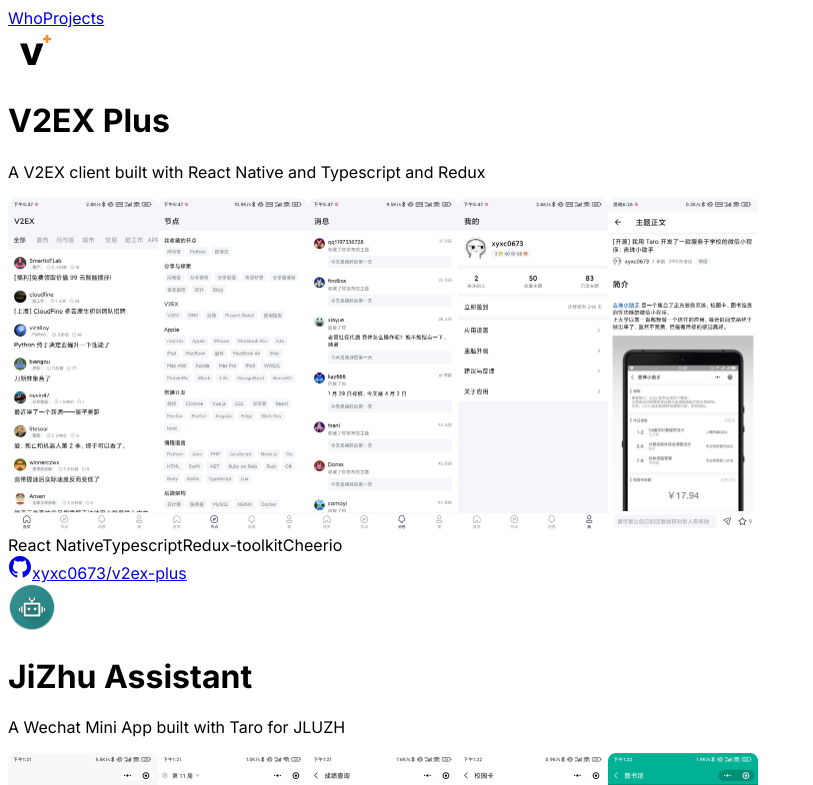
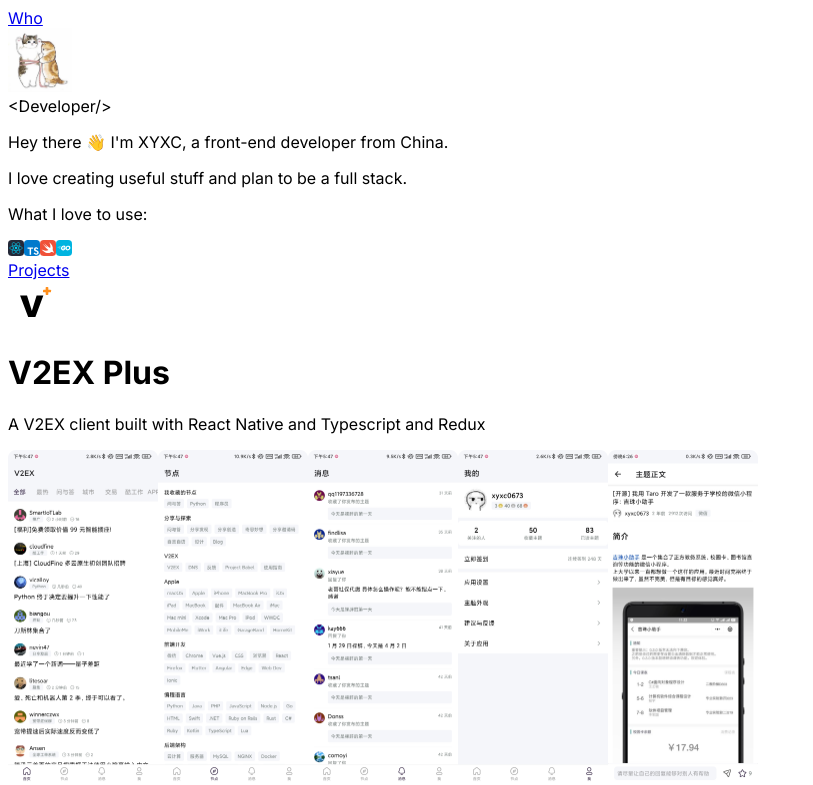
Before and after one commit to xyxc0673/xym.im, a Next.js app: page / in a window 1280 px wide. Shown: the top 785 px of the page, without its empty margins (0-813 px from the left). Built offline with nearby package versions, Linux system fonts and the light colour scheme.

Commit message:
feat: add profile

```diff
--- /dev/null
+++ b/app/Profile.tsx
@@ -0,0 +1,92 @@
+import { skills } from '@/config/skills';
+import { css, cx } from '@/styled-system/css';
+import { vstack, hstack } from '@/styled-system/patterns';
+import Image from 'next/image';
+
+const Profile = () => {
+  return (
+    <div
+      className={vstack({
+        alignItems: 'start',
+        w: '100%',
+      })}
+    >
+      <div
+        className={css({
+          overflow: 'hidden',
+          rounded: '3xl',
+        })}
+      >
+        <Image
+          src='/profile/avatar.jpg'
+          alt='avatar'
+          width={64}
+          height={64}
+          className={cx(
+            css({
+              objectFit: 'cover',
+            })
+          )}
+        />
+      </div>
+      <div className='group'>
+        <div
+          className={css({
+            fontSize: '4xl',
+            fontWeight: 'bold',
+            position: 'relative',
+            _after: {
+              content: '""',
+              display: 'inline-block',
+              position: 'absolute',
+              top: '15%',
+              width: '0.25em',
+              height: '70%',
+              bg: 'grey',
+              ml: '2',
+              visibility: 'hidden',
+              _groupHover: {
+                visibility: 'visible',
+                animation: 'typing 1s infinite',
+              },
+            },
+          })}
+        >
+          {`<Developer/>`}
+        </div>
+      </div>
+      <p>
+        {`Hey there 👋 I'm `}
+        <span
+          className={css({
+            backgroundImage: 'linear-gradient(to right, #e68765, #f0b7a3)',
+            backgroundClip: 'text',
+            color: 'transparent',
+            fontWeight: 'bold',
+          })}
+        >
+          XYXC
+        </span>
+        , a front-end developer from China.
+      </p>
+      <p>I love creating useful stuff and plan to be a full stack.</p>
+      <p>What I love to use:</p>
+      <div className={hstack()}>
+        {skills.map(
+          (skill) =>
+            skill.Icon && (
+              <skill.Icon
+                key={skill.name}
+                className={css({
+                  width: '2rem',
+                  height: '2rem',
+                })}
+              />
+            )
+        )}
+      </div>
+    </div>
+  );
+};
+
+export default Profile;
--- a/app/page.tsx
+++ b/app/page.tsx
@@ -2,6 +2,7 @@
 import { vstack } from '@/styled-system/patterns';
 import Footer from './footer';
 import ProjectList from './ProjectList';
+import Profile from './Profile';
 
 const Header = ({
   id,
@@ -17,7 +18,7 @@
         fontSize: '4xl',
         fontWeight: 'bold',
         color: 'slate.900',
-        p: '6',
+        py: '6',
       })}
       href={`#${id}`}
     >
@@ -34,10 +35,19 @@
         minH: '100vh',
       })}
     >
-      <Header id='who'>Who</Header>
-      <Header id='projects'>Projects</Header>
-      <ProjectList />
-      <Footer />
+      <div
+        className={vstack({
+          w: '70%',
+          alignItems: 'start',
+          px: '16',
+        })}
+      >
+        <Header id='who'>Who</Header>
+        <Profile />
+        <Header id='projects'>Projects</Header>
+        <ProjectList />
+        <Footer />
+      </div>
     </main>
   );
 }
--- /dev/null
+++ b/assets/icons/golang.tsx
@@ -0,0 +1,25 @@
+import { SVGProps } from 'react';
+
+export function SkillIconsGolang(props: SVGProps<SVGSVGElement>) {
+  return (
+    <svg
+      xmlns='http://www.w3.org/2000/svg'
+      width='1em'
+      height='1em'
+      viewBox='0 0 256 256'
+      {...props}
+    >
+      <g fill='none'>
+        <rect width='256' height='256' fill='#00B4E0' rx='60'></rect>
+        <path
+          fill='#fff'
+          d='M40.5 113.234c-.4 0-.5-.2-.3-.5l2.1-2.7c.2-.3.7-.5 1.1-.5h35.7c.4 0 .5.3.3.6l-1.7 2.6c-.2.3-.7.6-1 .6l-36.2-.1Zm-15.1 9.2c-.4 0-.5-.2-.3-.5l2.1-2.7c.2-.3.7-.5 1.1-.5h45.6c.4 0 .6.3.5.6l-.8 2.4c-.1.4-.5.6-.9.6l-47.3.1Zm24.2 9.2c-.4 0-.5-.3-.3-.6l1.4-2.5c.2-.3.6-.6 1-.6h20c.4 0 .6.3.6.7l-.2 2.4c0 .4-.4.7-.7.7l-21.8-.1Zm103.8-20.2c-6.3 1.6-10.6 2.8-16.8 4.4c-1.5.4-1.6.5-2.9-1c-1.5-1.7-2.6-2.8-4.7-3.8c-6.3-3.1-12.4-2.2-18.1 1.5c-6.8 4.4-10.3 10.9-10.2 19c.1 8 5.6 14.6 13.5 15.7c6.8.9 12.5-1.5 17-6.6c.9-1.1 1.7-2.3 2.7-3.7h-19.3c-2.1 0-2.6-1.3-1.9-3c1.3-3.1 3.7-8.3 5.1-10.9c.3-.6 1-1.6 2.5-1.6h36.4c-.2 2.7-.2 5.4-.6 8.1c-1.1 7.2-3.8 13.8-8.2 19.6c-7.2 9.5-16.6 15.4-28.5 17c-9.8 1.3-18.9-.6-26.9-6.6c-7.4-5.6-11.6-13-12.7-22.2c-1.3-10.9 1.9-20.7 8.5-29.3c7.1-9.3 16.5-15.2 28-17.3c9.4-1.7 18.4-.6 26.5 4.9c5.3 3.5 9.1 8.3 11.6 14.1c.6.9.2 1.4-1 1.7Z'
+        ></path>
+        <path
+          fill='#fff'
+          d='M186.5 166.734c-9.1-.2-17.4-2.8-24.4-8.8c-5.9-5.1-9.6-11.6-10.8-19.3c-1.8-11.3 1.3-21.3 8.1-30.2c7.3-9.6 16.1-14.6 28-16.7c10.2-1.8 19.8-.8 28.5 5.1c7.9 5.4 12.8 12.7 14.1 22.3c1.7 13.5-2.2 24.5-11.5 33.9c-6.6 6.7-14.7 10.9-24 12.8c-2.7.5-5.4.6-8 .9Zm23.8-40.4c-.1-1.3-.1-2.3-.3-3.3c-1.8-9.9-10.9-15.5-20.4-13.3c-9.3 2.1-15.3 8-17.5 17.4c-1.8 7.8 2 15.7 9.2 18.9c5.5 2.4 11 2.1 16.3-.6c7.9-4.1 12.2-10.5 12.7-19.1Z'
+        ></path>
+      </g>
+    </svg>
+  );
+}
--- /dev/null
+++ b/assets/icons/react.tsx
@@ -0,0 +1,39 @@
+import { SVGProps } from 'react';
+
+export function SkillIconsReactDark(props: SVGProps<SVGSVGElement>) {
+  return (
+    <svg
+      xmlns='http://www.w3.org/2000/svg'
+      width='1em'
+      height='1em'
+      viewBox='0 0 256 256'
+      {...props}
+    >
+      <g fill='none'>
+        <rect width='256' height='256' fill='#242938' rx='60'></rect>
+        <path
+          fill='#00D8FF'
+          d='M128.001 146.951c10.304 0 18.656-8.353 18.656-18.656c0-10.303-8.352-18.656-18.656-18.656c-10.303 0-18.656 8.353-18.656 18.656c0 10.303 8.353 18.656 18.656 18.656Z'
+        ></path>
+        <path
+          stroke='#00D8FF'
+          strokeWidth='8.911'
+          d='M128.002 90.363c25.048 0 48.317 3.594 65.862 9.635C215.003 107.275 228 118.306 228 128.295c0 10.409-13.774 22.128-36.475 29.649c-17.162 5.686-39.746 8.654-63.523 8.654c-24.378 0-47.463-2.786-64.819-8.717C41.225 150.376 28 138.506 28 128.295c0-9.908 12.41-20.854 33.252-28.12c17.61-6.14 41.453-9.812 66.746-9.812h.004Z'
+          clipRule='evenodd'
+        ></path>
+        <path
+          stroke='#00D8FF'
+          strokeWidth='8.911'
+          d='M94.981 109.438c12.514-21.698 27.251-40.06 41.249-52.24c16.864-14.677 32.914-20.425 41.566-15.436c9.017 5.2 12.288 22.988 7.463 46.41c-3.645 17.707-12.359 38.753-24.238 59.351c-12.179 21.118-26.124 39.724-39.931 51.792c-17.471 15.272-34.362 20.799-43.207 15.698c-8.583-4.946-11.865-21.167-7.747-42.852c3.479-18.323 12.21-40.812 24.841-62.723h.004Z'
+          clipRule='evenodd'
+        ></path>
+        <path
+          stroke='#00D8FF'
+          strokeWidth='8.911'
+          d='M95.012 147.578c-12.549-21.674-21.093-43.616-24.659-61.826c-4.293-21.941-1.258-38.716 7.387-43.72c9.009-5.216 26.052.834 43.934 16.712c13.52 12.004 27.403 30.061 39.316 50.639c12.214 21.098 21.368 42.473 24.929 60.461c4.506 22.764.859 40.157-7.978 45.272c-8.574 4.964-24.265-.291-40.996-14.689c-14.136-12.164-29.26-30.959-41.933-52.849Z'
+          clipRule='evenodd'
+        ></path>
+      </g>
+    </svg>
+  );
+}
--- /dev/null
+++ b/assets/icons/swift.tsx
@@ -0,0 +1,21 @@
+import { SVGProps } from 'react';
+
+export function SkillIconsSwift(props: SVGProps<SVGSVGElement>) {
+  return (
+    <svg
+      xmlns='http://www.w3.org/2000/svg'
+      width='1em'
+      height='1em'
+      viewBox='0 0 256 256'
+      {...props}
+    >
+      <g fill='none'>
+        <rect width='256' height='256' fill='#F05138' rx='60'></rect>
+        <path
+          fill='#fff'
+          d='m202.677 158.04l.724-2.896c10.616-42.224-15.201-92.41-59.114-118.71c19.302 26.058 27.747 57.666 20.267 85.172c-.724 2.413-1.448 4.826-2.413 7.239c-.965-.724-2.171-1.448-3.86-2.172c0 0-43.672-27.024-90.963-74.556c-1.207-1.206 25.334 37.881 55.253 69.489c-14.235-7.962-53.564-36.675-78.658-59.355c3.137 5.067 6.756 10.134 10.617 14.718c20.75 26.541 48.015 59.114 80.588 84.207c-22.922 13.995-55.254 15.201-87.344 0c-7.962-3.619-15.442-8.203-22.44-13.27c13.512 21.715 34.504 40.535 60.08 51.634c30.401 13.029 60.803 12.306 83.242.241c0 0 .241 0 .241-.241c.965-.482 1.931-1.206 2.896-1.689c10.857-5.549 32.09-11.099 43.672 11.099c3.378 5.067 9.41-23.887-12.788-50.91Z'
+        ></path>
+      </g>
+    </svg>
+  );
+}
--- /dev/null
+++ b/assets/icons/typescript.tsx
@@ -0,0 +1,21 @@
+import { SVGProps } from 'react';
+
+export function SkillIconsTypescript(props: SVGProps<SVGSVGElement>) {
+  return (
+    <svg
+      xmlns='http://www.w3.org/2000/svg'
+      width='1em'
+      height='1em'
+      viewBox='0 0 256 256'
+      {...props}
+    >
+      <g fill='none'>
+        <rect width='256' height='256' fill='#007ACC' rx='60'></rect>
+        <path
+          fill='#fff'
+          d='m56.611 128.849l-.081 10.484h33.32v94.679h23.57v-94.679h33.32v-10.281c0-5.689-.121-10.443-.284-10.565c-.122-.162-20.399-.244-44.983-.203l-44.739.122l-.122 10.443Zm149.956-10.741c6.501 1.626 11.459 4.511 16.01 9.224c2.357 2.52 5.851 7.112 6.136 8.209c.081.325-11.053 7.802-17.798 11.987c-.244.163-1.22-.894-2.317-2.519c-3.291-4.795-6.745-6.868-12.028-7.233c-7.761-.529-12.759 3.535-12.718 10.321c0 1.991.284 3.169 1.097 4.795c1.706 3.535 4.876 5.648 14.832 9.955c18.326 7.884 26.168 13.085 31.045 20.48c5.445 8.249 6.664 21.415 2.966 31.208c-4.063 10.646-14.141 17.879-28.323 20.277c-4.388.772-14.791.65-19.504-.203c-10.281-1.829-20.033-6.908-26.047-13.572c-2.357-2.601-6.949-9.387-6.664-9.875c.121-.162 1.178-.812 2.356-1.503c1.138-.65 5.446-3.129 9.509-5.486l7.355-4.267l1.544 2.276c2.154 3.291 6.867 7.802 9.712 9.305c8.167 4.308 19.383 3.698 24.909-1.259c2.357-2.154 3.332-4.389 3.332-7.68c0-2.967-.366-4.267-1.91-6.502c-1.991-2.844-6.054-5.242-17.595-10.24c-13.206-5.689-18.895-9.224-24.096-14.832c-3.007-3.25-5.852-8.452-7.03-12.8c-.975-3.616-1.219-12.678-.447-16.335c2.722-12.759 12.353-21.658 26.25-24.3c4.511-.853 14.994-.528 19.424.569Z'
+        ></path>
+      </g>
+    </svg>
+  );
+}
--- a/assets/index.ts
+++ b/assets/index.ts
@@ -1 +1,5 @@
 export { GrommetIconsGithub } from './icons/github';
+export { SkillIconsReactDark } from './icons/react';
+export { SkillIconsTypescript } from './icons/typescript';
+export { SkillIconsSwift } from './icons/swift';
+export { SkillIconsGolang } from './icons/golang';
--- /dev/null
+++ b/config/skills.tsx
@@ -0,0 +1,25 @@
+import {
+  SkillIconsGolang,
+  SkillIconsReactDark,
+  SkillIconsSwift,
+  SkillIconsTypescript,
+} from '@/assets';
+
+export const skills = [
+  {
+    name: 'React',
+    Icon: SkillIconsReactDark,
+  },
+  {
+    name: 'typescript',
+    Icon: SkillIconsTypescript,
+  },
+  {
+    name: 'swift',
+    Icon: SkillIconsSwift,
+  },
+  {
+    name: 'golang',
+    Icon: SkillIconsGolang,
+  },
+];
--- a/styled-system/tokens/tokens.d.ts
+++ b/styled-system/tokens/tokens.d.ts
@@ -35,7 +35,7 @@
 
 export type BreakpointToken = "sm" | "md" | "lg" | "xl" | "2xl"
 
-export type AnimationName = "spin" | "ping" | "pulse" | "bounce"
+export type AnimationName = "spin" | "ping" | "pulse" | "bounce" | "typing"
 
 export type Tokens = {
 		borders: BorderToken
```
Also changed, not shown: panda.config.ts (+8 -1 lines), styled-system/tokens/keyframes.css (+8 -0 lines), public/profile/avatar.jpg (added).
